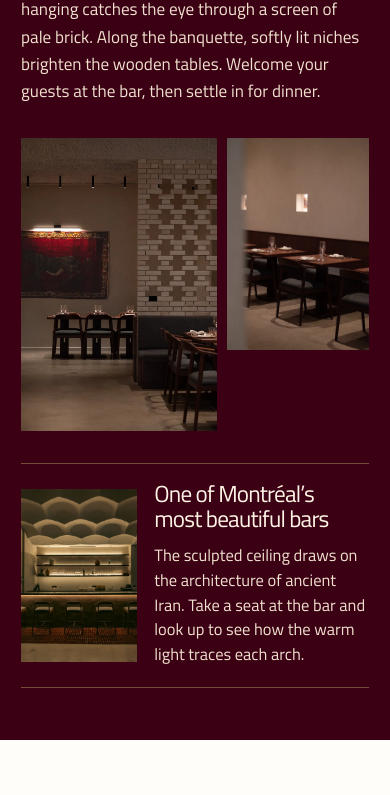
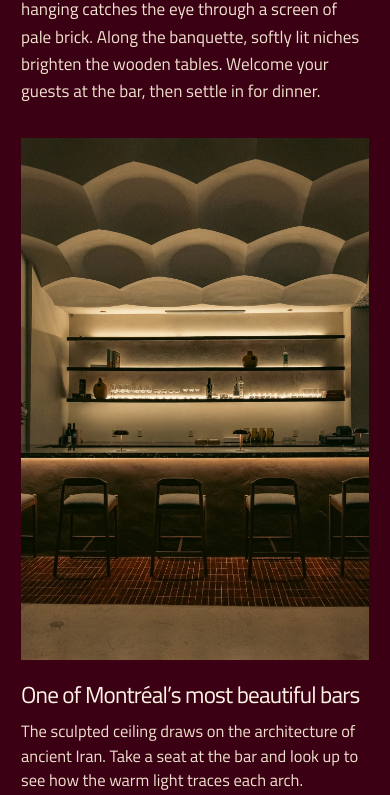
Before and after one commit to BOUS-Persian-Cuisine/website, a Next.js app: page /group-event in a window 390 px wide. Shown: the part 1971-2766 px from the top of the page. Built offline with nearby package versions, Linux system fonts and the light colour scheme.

Commit message:
Feature the bar portrait in the Golden Square Mile gallery

```diff
--- a/src/components/GroupEventLanding.tsx
+++ b/src/components/GroupEventLanding.tsx
@@ -176,40 +176,18 @@ export function GroupEventLanding({ onPlan }: { onPlan: () => void }) {
             </p>
           </div>
           <div className={css.settingGallery}>
-            <div className={css.roomPhotos}>
-              <Image
-                width={760}
-                height={1139}
-                sizes="(max-width: 960px) 50vw, 30vw"
-                src="/img/group-events/brickwork-and-tapestry.webp"
-                alt={t(
-                  "A red wall hanging beside the open brick screen in the BOUS dining room",
-                  "Une tenture rouge près de la cloison de briques ajourée dans la salle de BOUS",
-                )}
-              />
-              <Image
-                width={700}
-                height={1049}
-                sizes="(max-width: 960px) 40vw, 20vw"
-                src="/img/group-events/set-tables.webp"
-                alt={t(
-                  "Wooden tables set for dinner beneath illuminated wall niches",
-                  "Des tables en bois dressées sous les niches éclairées du mur",
-                )}
-              />
-            </div>
-            <section className={css.bar} aria-labelledby="bar-heading">
             <Image
               src="/img/group-events/bar-portrait.webp"
               width={1365}
               height={2048}
-                sizes="(max-width: 600px) 31vw, (max-width: 960px) 13rem, 14vw"
+              sizes="(max-width: 680px) 90vw, (max-width: 1440px) 44vw, 34rem"
               alt={t(
                 "The warmly lit bar and sculpted ceiling at BOUS",
                 "Le bar de BOUS sous un plafond sculpté, dans une lumière dorée",
               )}
             />
-              <div>
+            <div className={css.galleryDetails}>
+              <section className={css.bar} aria-labelledby="bar-heading">
                 <h3 id="bar-heading">
                   {t(
                     "One of Montréal’s most beautiful bars",
@@ -222,8 +200,30 @@ export function GroupEventLanding({ onPlan }: { onPlan: () => void }) {
                     "Le plafond sculpté s’inspire de l’architecture de l’Iran antique. Prenez place au bar et levez les yeux pour voir la lumière dorée dessiner la courbe de chaque arche.",
                   )}
                 </p>
+              </section>
+              <div className={css.roomPhotos}>
+                <Image
+                  width={760}
+                  height={1139}
+                  sizes="(max-width: 680px) 44vw, (max-width: 1200px) 22vw, 14rem"
+                  src="/img/group-events/brickwork-and-tapestry.webp"
+                  alt={t(
+                    "A red wall hanging beside the open brick screen in the BOUS dining room",
+                    "Une tenture rouge près de la cloison de briques ajourée dans la salle de BOUS",
+                  )}
+                />
+                <Image
+                  width={700}
+                  height={1049}
+                  sizes="(max-width: 680px) 44vw, (max-width: 1200px) 22vw, 14rem"
+                  src="/img/group-events/set-tables.webp"
+                  alt={t(
+                    "Wooden tables set for dinner beneath illuminated wall niches",
+                    "Des tables en bois dressées sous les niches éclairées du mur",
+                  )}
+                />
               </div>
-            </section>
+            </div>
           </div>
         </div>
       </section>
--- a/src/styles/group-event-landing.module.css
+++ b/src/styles/group-event-landing.module.css
@@ -208,31 +208,25 @@
 }
 .settingGallery {
   display: grid;
-  grid-template-columns: minmax(0, 1.15fr) minmax(0, 0.85fr);
+  grid-template-columns: minmax(0, 34rem) minmax(0, 28rem);
+  justify-content: space-between;
   align-items: center;
-  gap: clamp(2rem, 4vw, 4.5rem);
+  gap: clamp(2rem, 6vw, 6rem);
   margin-top: clamp(2rem, 4.5vw, 4.2rem);
+}
+.galleryDetails {
+  display: grid;
+  gap: clamp(1.5rem, 3vw, 3rem);
 }
 .roomPhotos {
   display: grid;
-  grid-template-columns: minmax(0, 1.16fr) minmax(0, 0.84fr);
-  align-items: end;
+  grid-template-columns: repeat(2, minmax(0, 1fr));
+  align-items: start;
   gap: clamp(0.65rem, 1.35vw, 1.4rem);
 }
-.roomPhotos img + img {
-  align-self: start;
-}
 .bar {
-  display: grid;
-  grid-template-columns: minmax(0, 0.7fr) minmax(0, 1fr);
-  align-items: center;
-  gap: clamp(1.1rem, 2vw, 2rem);
-  padding-block: clamp(1.2rem, 2.5vw, 2.5rem);
-  border-block: 1px solid #b0986180;
-}
-.bar img {
-  max-width: 13rem;
-  justify-self: center;
+  padding-top: clamp(1.2rem, 2.5vw, 2.5rem);
+  border-top: 1px solid #b0986180;
 }
 .landing .bar h3 {
   margin: 0 0 0.7rem;
@@ -288,13 +282,6 @@
   align-items: end;
 }
 @media (max-width: 960px) {
-  .settingGallery {
-    grid-template-columns: 1fr;
-  }
-  .bar {
-    grid-template-columns: minmax(0, 13rem) minmax(0, 25rem);
-    justify-content: center;
-  }
   .occasionText dl > div {
     grid-template-columns: 1fr;
     gap: 0.3rem;
@@ -341,9 +328,6 @@
   .foodGallery figure:nth-child(even) {
     padding-top: 0;
   }
-  .bar {
-    grid-template-columns: minmax(0, 0.35fr) minmax(0, 0.65fr);
-  }
   .occasions {
     grid-template-columns: 1fr;
     grid-template-areas: "heading" "photos" "details";
@@ -353,6 +337,16 @@
     gap: 1rem;
   }
 }
+@media (max-width: 680px) {
+  .settingGallery {
+    grid-template-columns: minmax(0, 1fr);
+    gap: 1.5rem;
+  }
+  .bar {
+    padding-top: 0;
+    border-top: 0;
+  }
+}
 @media (max-width: 400px) {
   .occasionText dl > div {
     grid-template-columns: 1fr;
```
Lines whose indentation alone changed are shown as unchanged.
